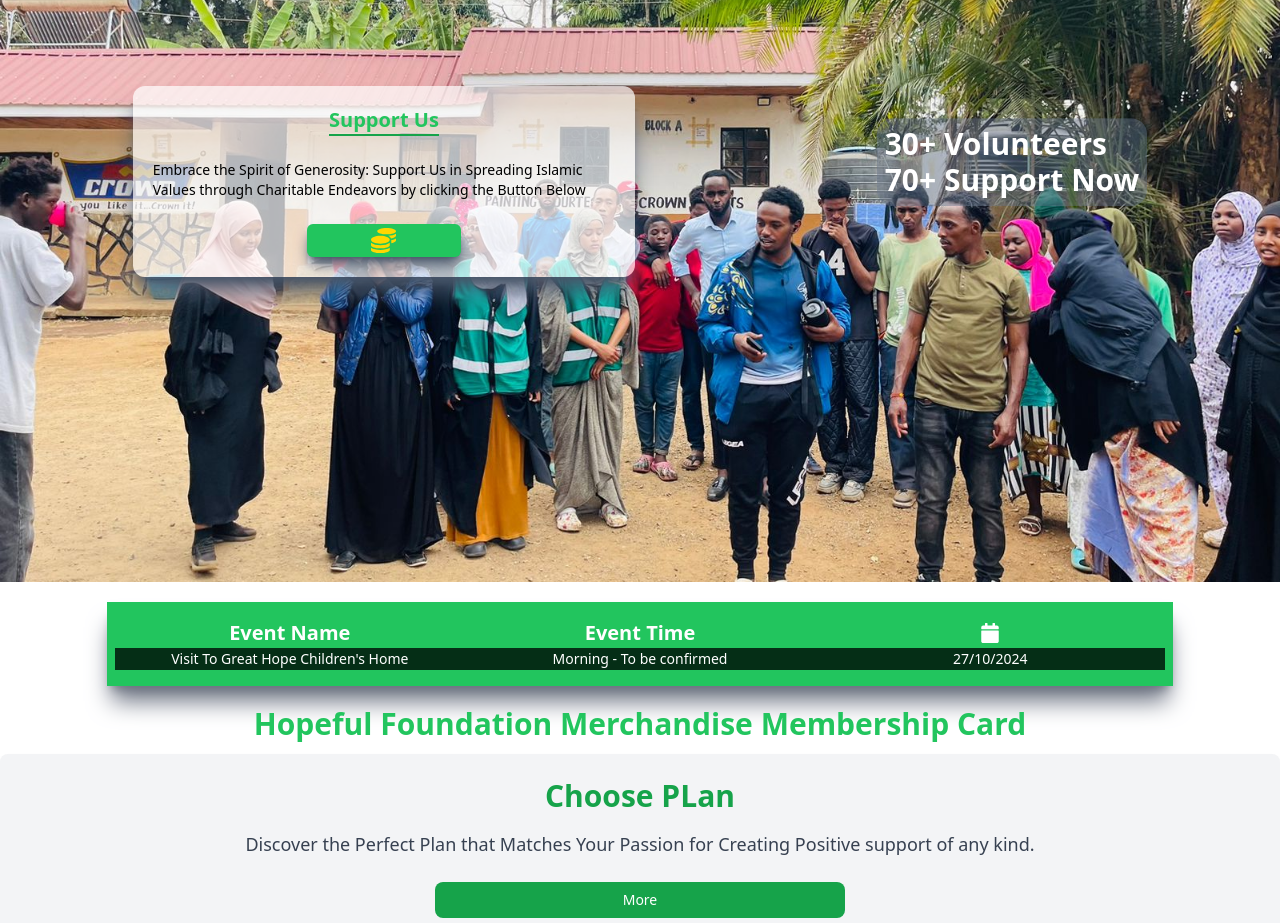
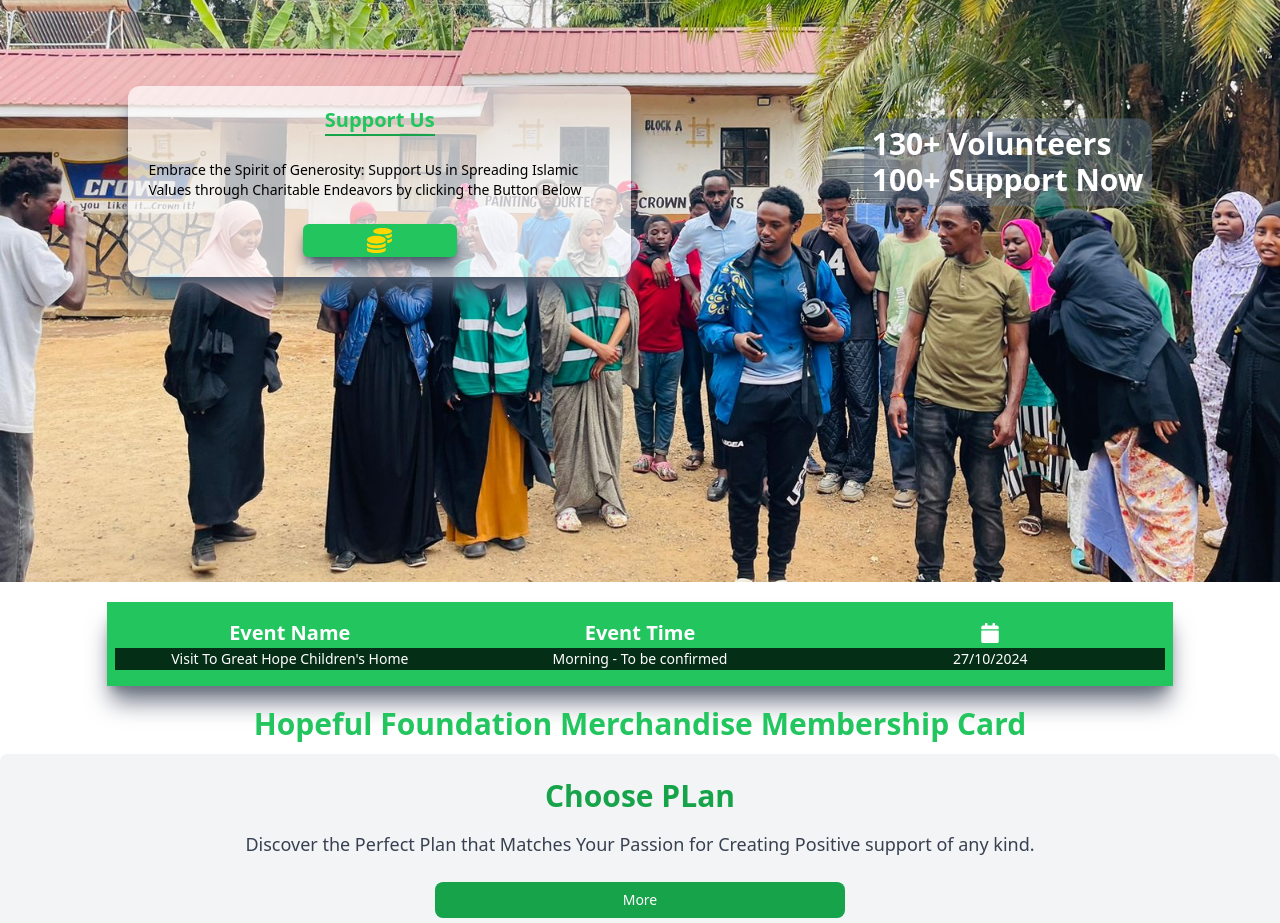
Before and after one commit to Anthony-mbaya/charity-site, a React (Vite) app: page / in a window 1280 px wide. Shown: the part 2420-3343 px from the top of the page. Built offline with nearby package versions, Linux system fonts and the light colour scheme.

Commit message:
edited the number of volunteers and supporters

```diff
--- a/src/components/dynamic_info/home_section.jsx
+++ b/src/components/dynamic_info/home_section.jsx
@@ -67,8 +67,8 @@ export const HomeSection = () => {
           </button>
         </div>
         <div className="support2">
-          <h1>30+ Volunteers </h1>
-          <h1>70+ Support Now</h1>
+          <h1>130+ Volunteers </h1>
+          <h1>100+ Support Now</h1>
         </div>
       </div>
       {/* events table list */}
```
